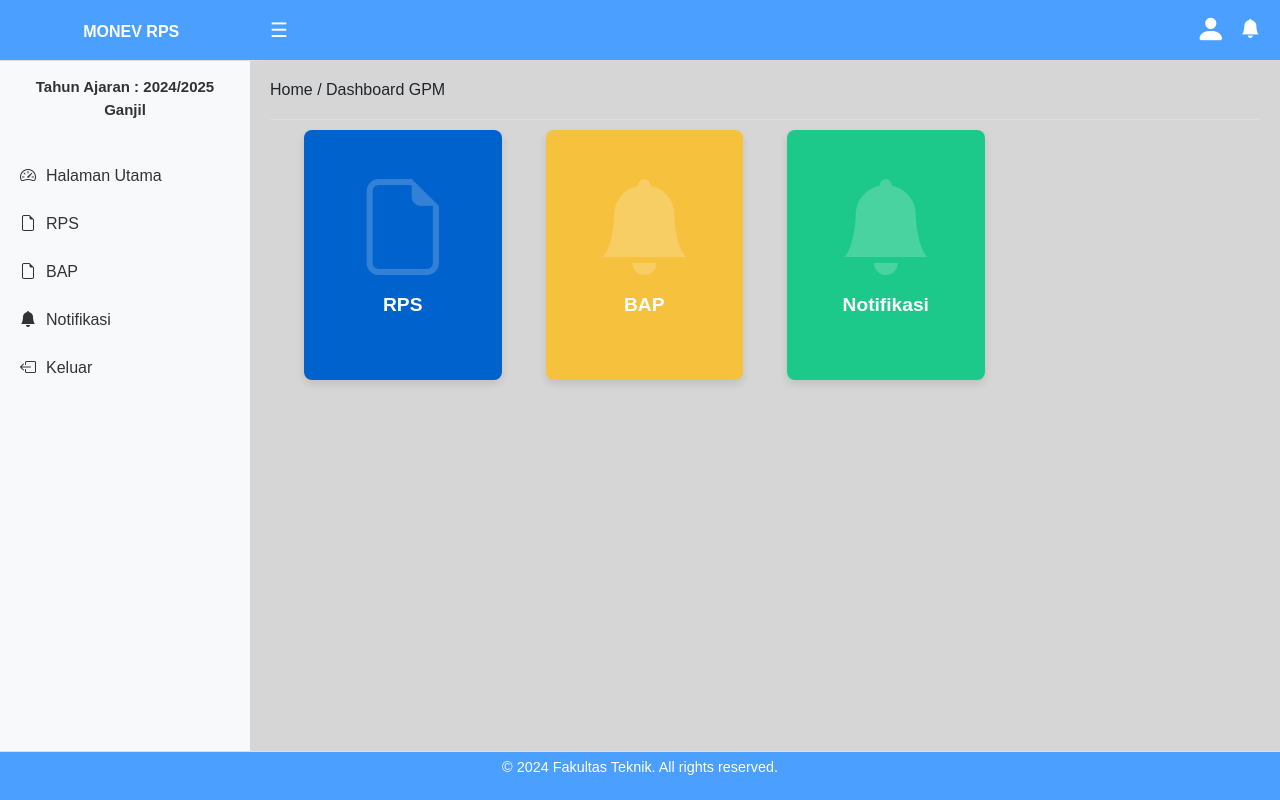
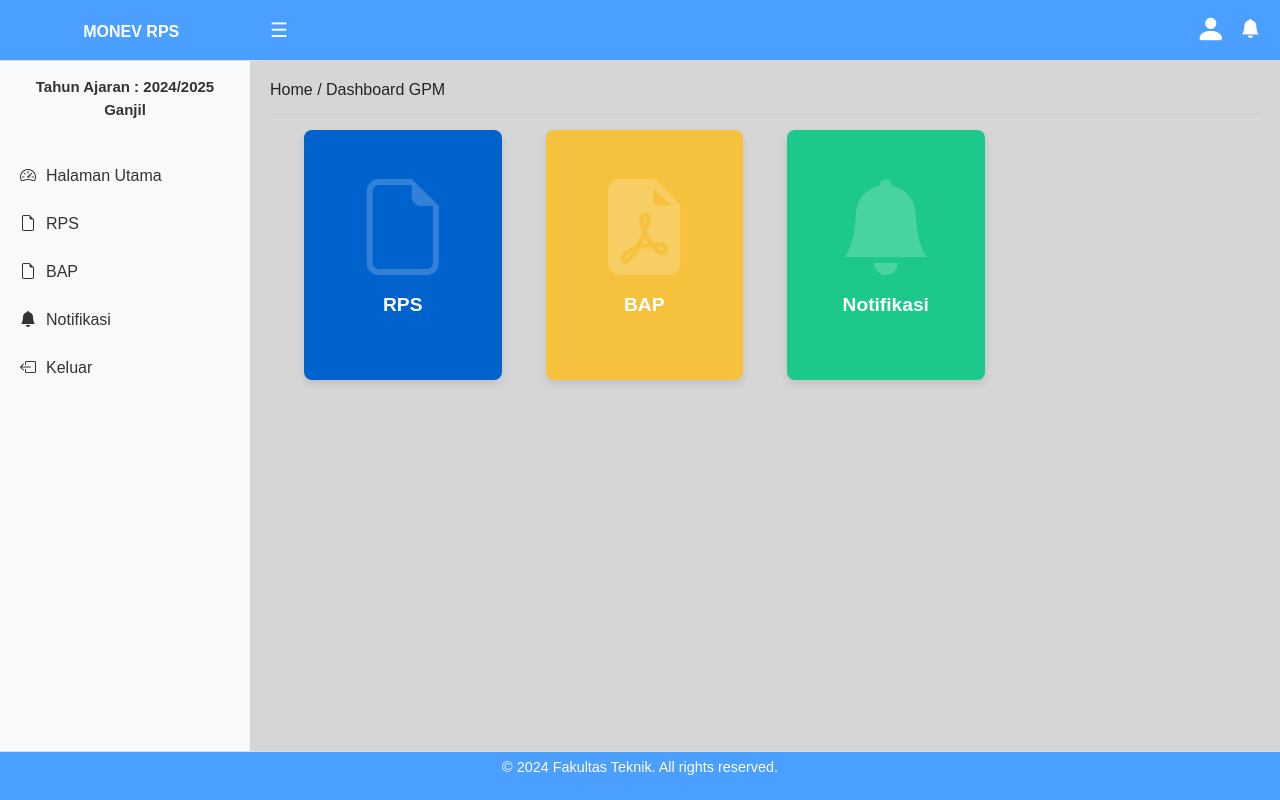
Before and after one commit to Licraa/Monitoring-Dan-Evaluasi-RPS, a CodeIgniter 4 app: the page made by app/Views/gpm/dashboard_gpm.php in a window 1280 px wide. Run offline with PHP 8.4 and a stand-in for CodeIgniter, Linux system fonts and the light colour scheme; the template is opened without the code that fills it, so the values that code supplies are empty; some libraries are stand-ins or nearby versions.

Commit message:
update card bap

```diff
--- a/app/Views/gpm/dashboard_gpm.php
+++ b/app/Views/gpm/dashboard_gpm.php
@@ -76,7 +76,7 @@
 
             <div class="col-md-3">
               <div class="custom-card">
-                <i class="bi bi-bell-fill card-icon"></i>
+                <i class="bi bi-file-earmark-pdf-fill card-icon"></i>
                 <div class="card-header">
                   <a href="<?= base_url('/gpm/bap') ?>" class="card-name">
                     <span>BAP</span>
--- a/app/Views/kajur/dashboard_kajur.php
+++ b/app/Views/kajur/dashboard_kajur.php
@@ -75,7 +75,7 @@
 
             <div class="col-md-3">
               <div class="custom-card">
-                <i class="bi bi-bell-fill card-icon"></i>
+                <i class="bi bi-file-earmark-pdf-fill card-icon"></i>
                 <div class="card-header">
                   <a href="<?= base_url('/gpm/bap') ?>" class="card-name">
                     <span>BAP</span>
```
